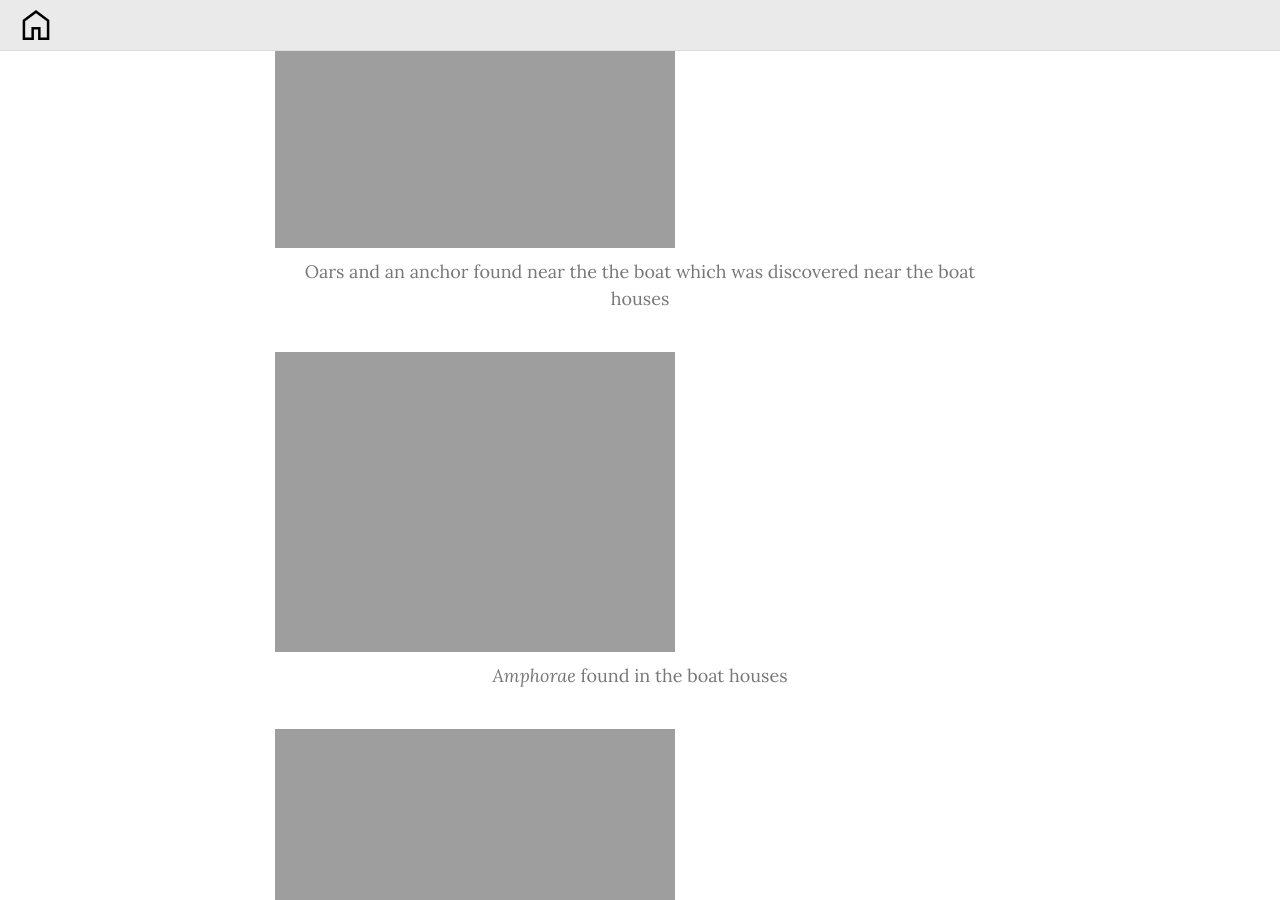
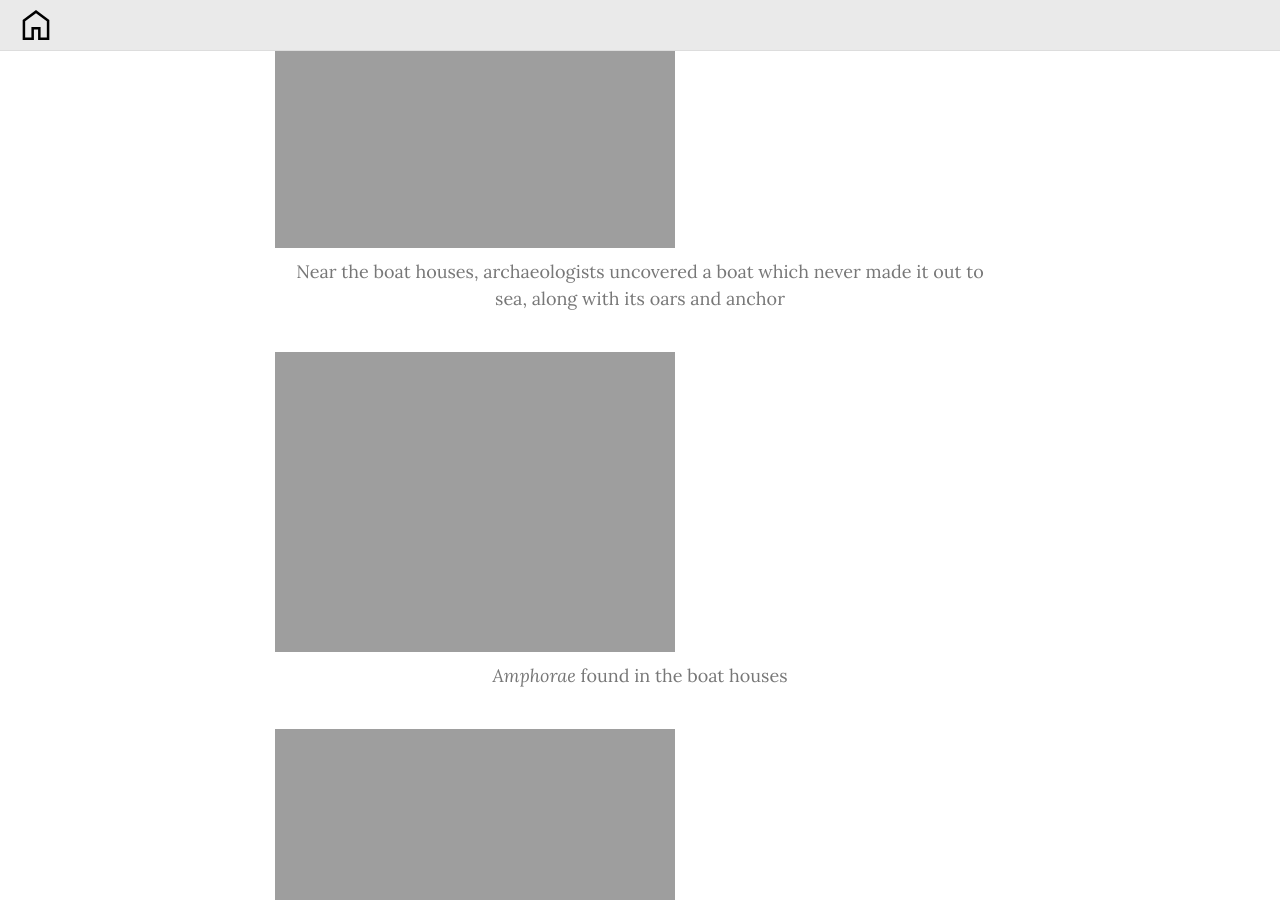
Before and after one commit to ShinobiAoshi/italy-2024-blog, a Jekyll site: the page built from _posts/2024-10-16-sorrento-day-03.md, in a window 1280 px wide and 900 px high, scrolled down 21713 px. Built offline with Jekyll 4.4.1, drawn with Linux system fonts in a browser that asks for light colours.

Commit message:
make minor corrections

```diff
--- a/_posts/2024-10-16-sorrento-day-03.md
+++ b/_posts/2024-10-16-sorrento-day-03.md
@@ -275,7 +275,7 @@ The carbonized remains of a Roman bedframe
 [![]({{ '/assets/img/2024-10-16 15.04.05 Italy (2024).jpg' | relative_url }})]({{ '/assets/img/2024-10-16 15.04.05 Italy (2024).jpg' | relative_url }})
 
 {:.caption}
-Oars and an anchor found near the the boat which was discovered near the boat houses
+Near the boat houses, archaeologists uncovered a boat which never made it out to sea, along with its oars and anchor
 
 [![]({{ '/assets/img/2024-10-16 15.04.07 Italy (2024).jpg' | relative_url }})]({{ '/assets/img/2024-10-16 15.04.07 Italy (2024).jpg' | relative_url }})
 
```
Also changed, not shown: _posts/2024-10-10-rome-day-02.md (+1 -1 lines), _posts/2024-10-13-rome-day-05.md (+1 -1 lines).
